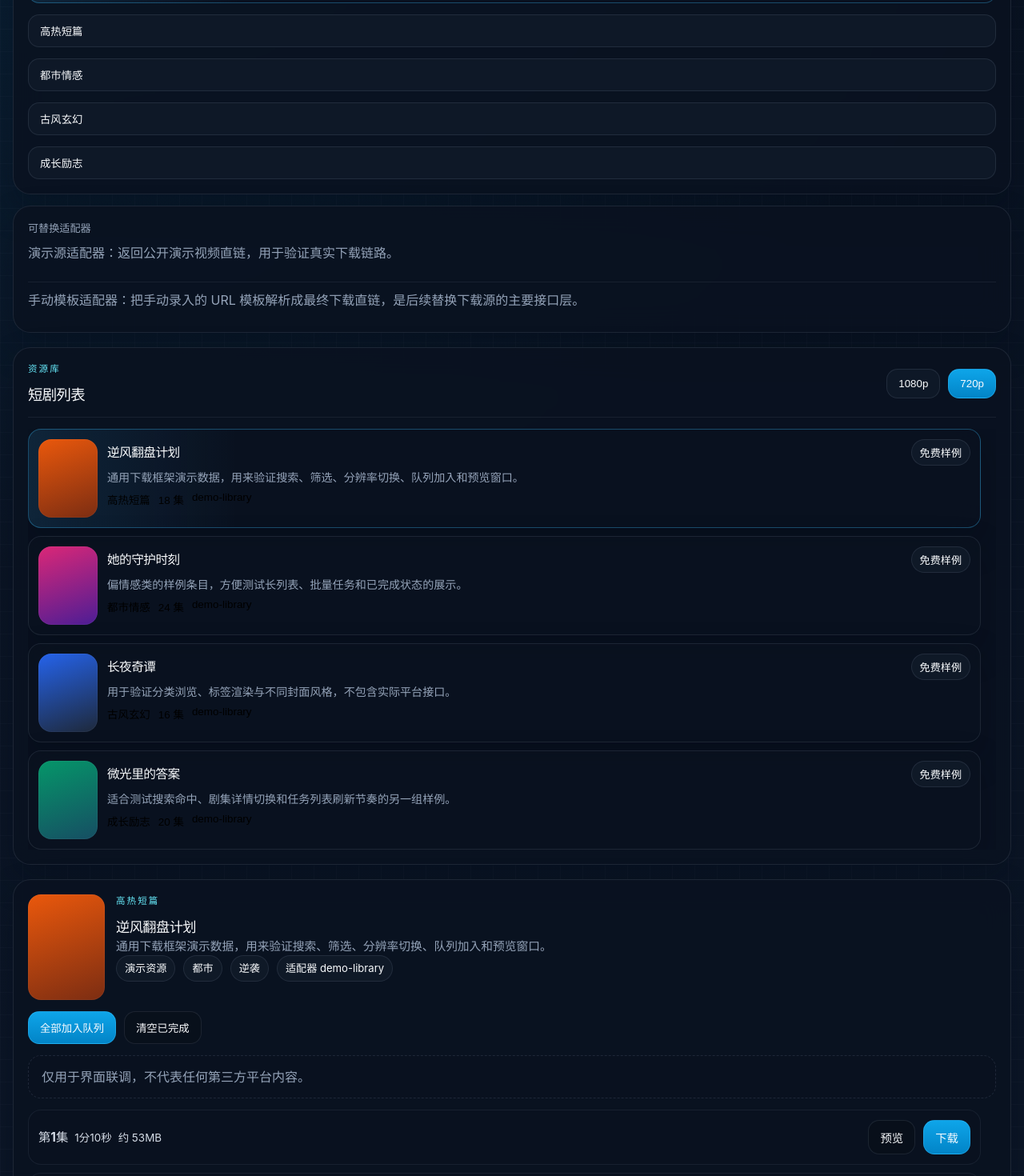
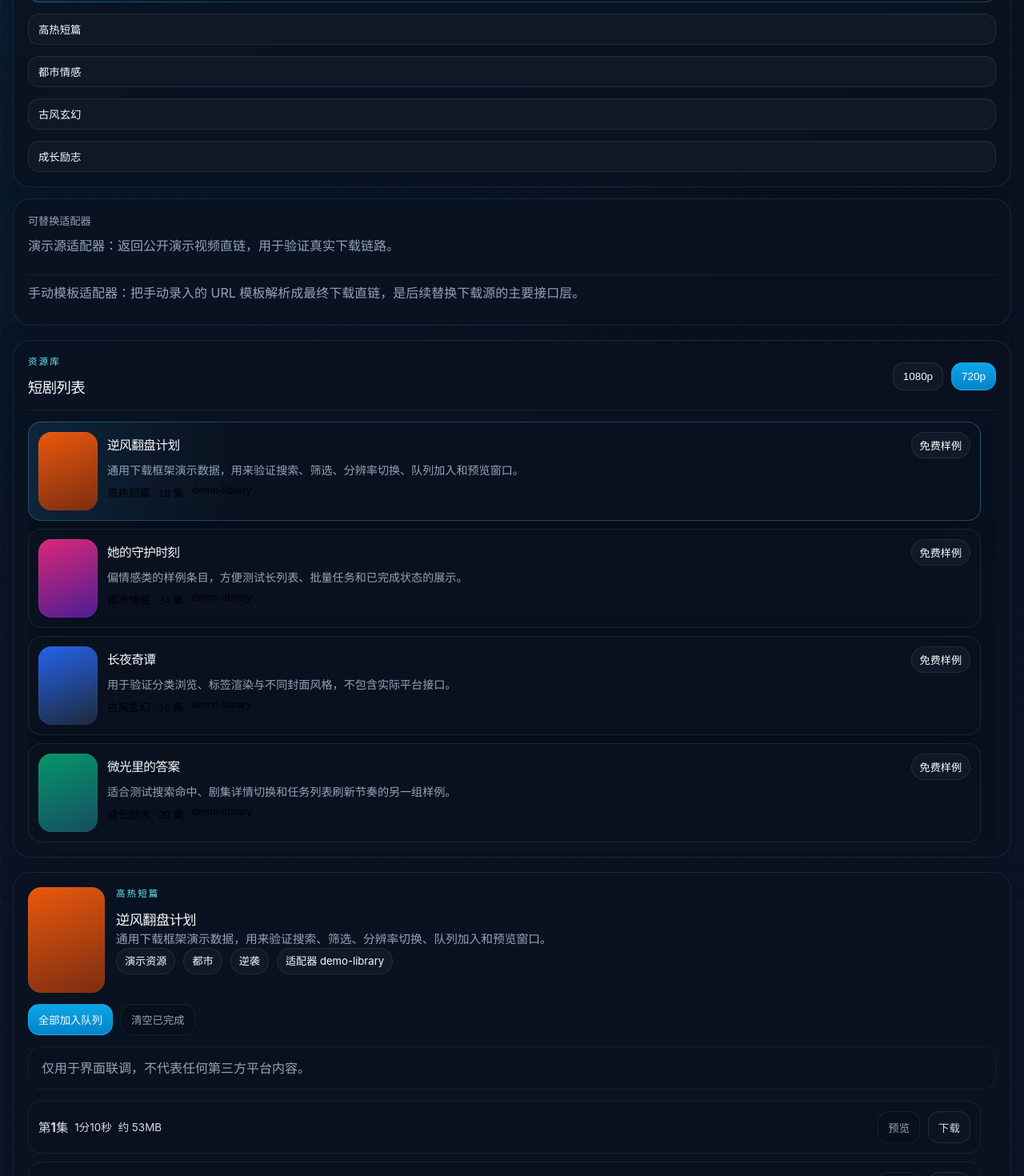
Before and after one commit to Nevermore222/HongGuo_Tool_Codex, a React (Vite) app: page / in a window 1280 px wide. Shown: the part 720-2190 px from the top of the page at 80% size. Built offline with nearby package versions, Linux system fonts and the light colour scheme.

Commit message:
Unify browser filters and button hierarchy

```diff
--- a/src/App.css
+++ b/src/App.css
@@ -350,6 +350,7 @@
   color: var(--text-strong);
   padding: 13px 15px;
   border-radius: 14px;
+  font-size: 0.92rem;
   outline: none;
   box-sizing: border-box;
   transition:
@@ -400,10 +401,12 @@
 .secondary,
 .small {
   border-radius: 14px;
-  padding: 10px 14px;
+  padding: 9px 12px;
   border: 1px solid rgba(148, 163, 184, 0.14);
   background: rgba(16, 26, 42, 0.9);
   color: var(--text-strong);
+  font-weight: 500;
+  box-shadow: inset 0 1px 0 rgba(255, 255, 255, 0.02);
 }
 
 .category,
@@ -415,23 +418,49 @@
   width: 100%;
 }
 
+.filter-chip,
+.resolution,
 .small {
-  font-size: 0.9rem;
+  font-size: 0.84rem;
+}
+
+.small {
+  background: rgba(13, 22, 35, 0.92);
+  border-color: rgba(148, 163, 184, 0.16);
+  color: var(--text);
 }
 
 .secondary,
 .ghost {
-  background: rgba(9, 16, 27, 0.7);
+  background: rgba(9, 16, 27, 0.54);
+  border-color: rgba(148, 163, 184, 0.1);
+  color: var(--muted);
 }
 
 .filter-chip.active,
 .resolution.active,
 .primary,
-.submit,
-.small:not(.ghost) {
+.submit {
   background: linear-gradient(180deg, #0ea5e9 0%, #0284c7 100%);
   border-color: rgba(56, 189, 248, 0.42);
   color: #f8fbff;
+}
+
+.category:hover,
+.filter-chip:hover,
+.resolution:hover,
+.small:hover,
+.secondary:hover,
+.ghost:hover {
+  border-color: rgba(148, 163, 184, 0.24);
+  background: rgba(17, 28, 43, 0.96);
+}
+
+.primary:hover,
+.submit:hover,
+.filter-chip.active:hover,
+.resolution.active:hover {
+  background: linear-gradient(180deg, #19b3f6 0%, #0369a1 100%);
 }
 
 .category.active,
@@ -690,6 +719,12 @@ button:disabled {
 
 .button-row {
   margin-top: 10px;
+  gap: 8px;
+  align-items: center;
+}
+
+.button-row > .pill:last-child {
+  margin-left: auto;
 }
 
 .queue-panel > .button-row,
@@ -701,6 +736,22 @@ button:disabled {
   border-radius: 16px;
   border: 1px solid rgba(148, 163, 184, 0.1);
   background: rgba(9, 16, 27, 0.5);
+}
+
+.queue-tools {
+  gap: 10px;
+}
+
+.filter-row {
+  gap: 8px;
+  align-items: center;
+  overflow-x: auto;
+  padding-bottom: 2px;
+}
+
+.filter-chip,
+.resolution {
+  white-space: nowrap;
 }
 
 .inline-actions {
```
